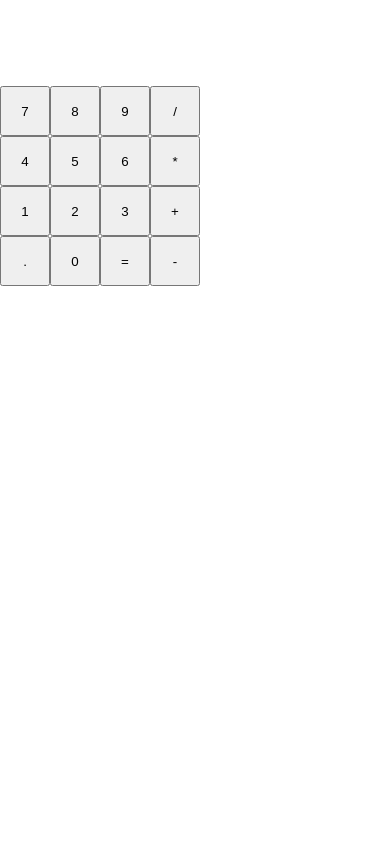
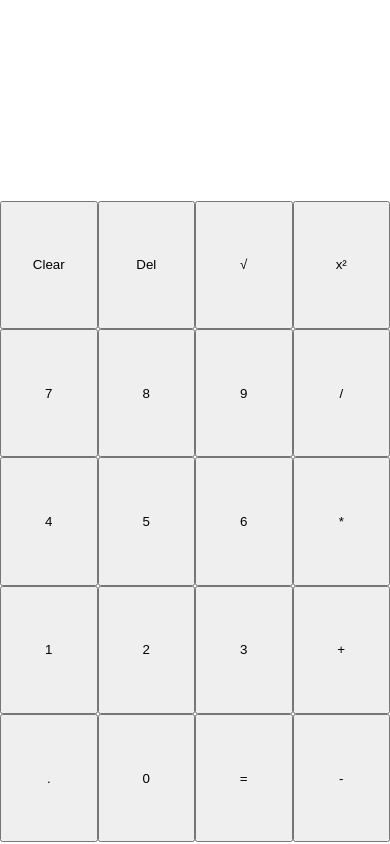
Before and after one commit to levani-k/calculator, a React (Create React App) app: page / in a window 390 px wide. Built offline with nearby package versions, Linux system fonts and the light colour scheme; the HTML template or start-up script is replaced by a standard one.

Commit message:
add functions and make responsive for mobile

```diff
--- a/src/App.css
+++ b/src/App.css
@@ -1,42 +1,3 @@
-/* .App {
-  text-align: center;
-}
-
-.App-logo {
-  height: 40vmin;
-  pointer-events: none;
-}
-
-@media (prefers-reduced-motion: no-preference) {
-  .App-logo {
-    animation: App-logo-spin infinite 20s linear;
-  }
-}
-
-.App-header {
-  background-color: #282c34;
-  min-height: 100vh;
-  display: flex;
-  flex-direction: column;
-  align-items: center;
-  justify-content: center;
-  font-size: calc(10px + 2vmin);
-  color: white;
-}
-
-.App-link {
-  color: #61dafb;
-}
-
-@keyframes App-logo-spin {
-  from {
-    transform: rotate(0deg);
-  }
-  to {
-    transform: rotate(360deg);
-  }
-} */
-
 button {
   width: 50px;
   height: 50px;
@@ -45,3 +6,19 @@ button {
 .displayCalculation {
   height: 50px;
 }
+
+@media only screen and (max-width: 600px) {
+  body {
+    line-height: 0;
+    font-size: 2em;
+  }
+
+  .displayCalculation {
+    height: 20vh;
+  }
+
+  button {
+    width: 25vw;
+    height: 15.2vh;
+  }
+}
--- a/src/App.js
+++ b/src/App.js
@@ -252,6 +252,36 @@ class App extends React.Component {
     }
   }
 
+  delbutton = () => {
+    const { firstNumber, secondNumber, operator } = this.state
+    if(firstNumber && !secondNumber && !operator) {
+      let newFirstNum = firstNumber.slice(0, firstNumber.length - 1)
+      this.setState({ firstNumber: newFirstNum })
+    } else if(firstNumber && operator && !secondNumber) {
+      this.setState({ operator: '' })
+    } else if(firstNumber && operator && secondNumber) {
+      let newSecondNum = secondNumber.slice(0, secondNumber.length - 1)
+      this.setState({ secondNumber: newSecondNum })
+    }
+  }
+
+  clearButton = () => {
+    this.setState({
+      firstNumber: '',
+      secondNumber: '',
+      operator: '',
+      finalCalculation: ''
+    })
+  }
+
+  sqrtButton = () => {
+    this.setState({ finalCalculation: Math.sqrt(this.state.firstNumber) })
+  }
+
+  squareButton = () => {
+    this.setState({ finalCalculation: Math.pow(this.state.firstNumber, 2) })
+  }
+
 
   render() {
     return (
@@ -261,6 +291,11 @@ class App extends React.Component {
             this.state.finalCalculation ? <p>{this.state.finalCalculation}</p> : this.state.operator ? <p>{this.state.secondNumber}</p> : <p>{this.state.firstNumber}</p>
           }
         </div>
+        <br />
+        <button onClick={this.clearButton}>Clear</button>
+        <button onClick={this.delbutton}>Del</button>
+        <button onClick={this.sqrtButton}>√</button>
+        <button onClick={this.squareButton}>x²</button>
         <br />
         <button onClick={this.takeNumber7}>7</button>
         <button onClick={this.takeNumber8}>8</button>
```
